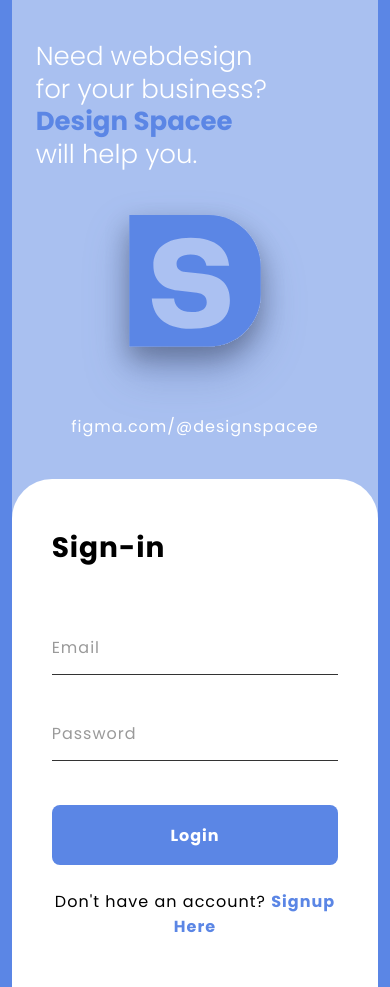
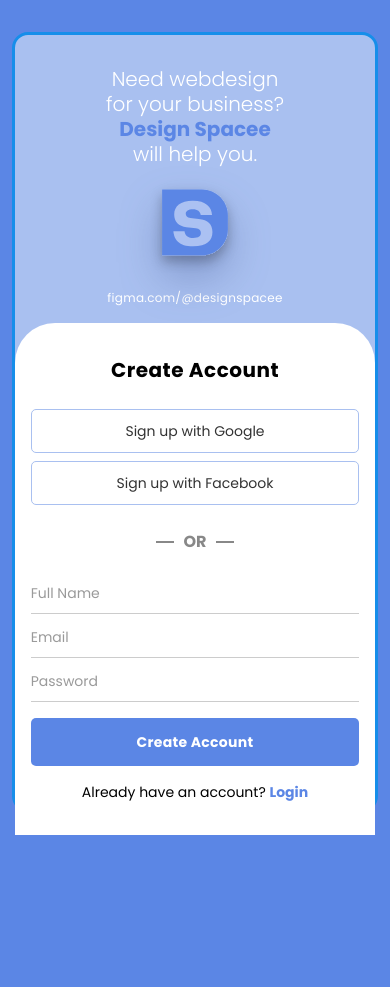
Before and after one commit to luisnarcisodh/APPDEV1, a React (Vite) app in the folder F_L04_ReactJsStylingFigmaConversion/: page / in a window 390 px wide. After the commit the page ends 844 px from the top, so only its background shows below. Built offline with nearby package versions, Linux system fonts and the light colour scheme.

Commit message:
Implement responsive layouts for Login and Sign Up screens

```diff
--- a/F_L04_ReactJsStylingFigmaConversion/src/App.jsx
+++ b/F_L04_ReactJsStylingFigmaConversion/src/App.jsx
@@ -1,7 +1,7 @@
-import Login from "./components/Login";
+import Signup from "./components/Signup";
 
 function App() {
-    return <Login />;
+    return <Signup />;
 }
 
 export default App;
--- a/F_L04_ReactJsStylingFigmaConversion/src/components/Login.module.css
+++ b/F_L04_ReactJsStylingFigmaConversion/src/components/Login.module.css
@@ -1,16 +1,24 @@
+/* ========================================
+   LOGIN CONTAINER
+======================================== */
 .login {
     display: flex;
     width: 86vw;
+    max-width: 1200px;
     height: 82vh;
     min-height: 600px;
-    background: #a9c0f0;
+    max-height: 780px;
+    background: var(--color-left-panel);
     overflow: hidden;
 }
 
-/* ---------- Left panel ---------- */
+/* ========================================
+   LEFT PANEL (BRANDING)
+======================================== */
 .left {
     width: 34%;
-    padding: 12vh 60px 36px;
+    flex-shrink: 0;
+    padding: clamp(40px, 8vh, 80px) 48px var(--spacing-lg);
     display: flex;
     flex-direction: column;
     align-items: center;
@@ -18,104 +26,114 @@
 
 .tagline {
     align-self: flex-start;
-    font-size: 32px;
-    font-weight: 300;
+    font-size: clamp(24px, 2.2vw, var(--font-size-tagline));
+    font-weight: var(--font-weight-light);
     line-height: 1.25;
-    color: #fff;
+    color: var(--color-text-light);
 }
 
 .tagline strong {
-    font-weight: 700;
-    color: #5b86e5;
+    font-weight: var(--font-weight-bold);
+    color: var(--color-primary);
 }
 
 .logo {
-    height: 30vh;
-    max-height: 304px;
+    height: 28vh;
+    max-height: 280px;
     width: auto;
+    object-fit: contain;
     margin: auto 0;
-    filter: drop-shadow(0 20px 20px rgba(60, 80, 140, 0.35));
+    filter: drop-shadow(var(--shadow-logo));
 }
 
 .link {
-    font-size: 16px;
+    font-size: var(--font-size-base);
     letter-spacing: 1px;
-    color: #fff;
+    color: var(--color-text-light);
 }
 
-/* ---------- Right panel ---------- */
+/* ========================================
+   RIGHT PANEL (FORM)
+======================================== */
 .right {
     flex: 1;
+    min-width: 0;
     display: flex;
     align-items: center;
     justify-content: center;
-    background: #fff;
-    border-radius: 60px 0 0 60px;
+    padding: var(--spacing-xl);
+    background: var(--color-panel);
+    border-radius: var(--radius-panel) 0 0 var(--radius-panel);
 }
 
 .form {
-    width: 575px;
-    max-width: 90%;
+    width: 100%;
+    max-width: 440px;
 }
 
 .form h2 {
-    font-size: 28px;
-    font-weight: 700;
+    font-size: var(--font-size-heading);
+    font-weight: var(--font-weight-bold);
     letter-spacing: 1px;
-    margin-bottom: 110px;
+    margin-bottom: clamp(48px, 9vh, 90px);
+    color: var(--color-text);
 }
 
 .form input {
     display: block;
     width: 100%;
-    padding: 18px 0 14px;
-    margin-bottom: 28px;
+    padding: 16px 0 12px;
+    margin-bottom: var(--spacing-md);
     border: none;
-    border-bottom: 1px solid #333;
+    border-bottom: 1px solid var(--color-border);
     outline: none;
+    background: transparent;
     font-family: inherit;
-    font-size: 16px;
+    font-size: var(--font-size-base);
     letter-spacing: 1px;
+    color: var(--color-text);
 }
 
 .form input::placeholder {
-    color: #9a9a9a;
+    color: var(--color-placeholder);
 }
 
 .form input:focus {
-    border-bottom-color: #5b86e5;
+    border-bottom-color: var(--color-primary);
 }
 
 .form button {
     width: 100%;
-    height: 60px;
-    margin-top: 16px;
+    min-height: 52px;
+    height: 56px;
+    margin-top: var(--spacing-sm);
     border: none;
-    border-radius: 8px;
-    background: #5b86e5;
-    color: #fff;
+    border-radius: var(--radius-small);
+    background: var(--color-primary);
+    color: var(--color-text-light);
     font-family: inherit;
-    font-size: 16px;
-    font-weight: 700;
+    font-size: var(--font-size-base);
+    font-weight: var(--font-weight-bold);
     letter-spacing: 1px;
     cursor: pointer;
-    transition: background 0.2s ease;
+    transition: background var(--transition-fast);
 }
 
 .form button:hover {
-    background: #456fd0;
+    background: var(--color-primary-hover);
 }
 
 .signup {
-    margin-top: 24px;
+    margin-top: var(--spacing-md);
     text-align: center;
-    font-size: 16px;
+    font-size: var(--font-size-base);
     letter-spacing: 1px;
+    color: var(--color-text);
 }
 
 .signup a {
-    color: #5b86e5;
-    font-weight: 700;
+    color: var(--color-primary);
+    font-weight: var(--font-weight-bold);
     text-decoration: none;
 }
 
@@ -123,36 +141,127 @@
     text-decoration: underline;
 }
 
-/* ---------- Responsive layout ---------- */
+/* ========================================
+   RESPONSIVE: TABLET LANDSCAPE (769px - 1024px)
+======================================== */
+@media (max-width: 1024px) {
+    .login {
+        width: 90vw;
+        height: 85vh;
+        min-height: 580px;
+    }
+
+    .left {
+        padding: 40px 32px var(--spacing-md);
+    }
+
+    .logo {
+        height: 20vh;
+        max-height: 180px;
+    }
+
+    .form h2 {
+        margin-bottom: var(--spacing-xl);
+    }
+}
+
+/* ========================================
+   RESPONSIVE: MOBILE & TABLET PORTRAIT (<= 768px)
+======================================== */
 @media (max-width: 768px) {
     .login {
-        width: 94vw;
+        width: min(94vw, 500px);
         height: auto;
-        min-height: 90vh;
+        min-height: auto;
         flex-direction: column;
+        overflow: visible;
+        border-radius: var(--radius-medium);
     }
 
     .left {
         width: 100%;
-        padding: 40px 24px;
+        padding: var(--spacing-lg) var(--spacing-md) var(--spacing-sm);
+        text-align: center;
     }
 
     .tagline {
-        font-size: 26px;
+        align-self: center;
+        text-align: center;
+        font-size: clamp(20px, 4.5vw, 24px);
     }
 
     .logo {
-        height: 180px;
+        height: 100px;
+        max-height: 100px;
         max-width: 80%;
-        margin: 32px 0;
+        margin: var(--spacing-sm) 0;
+    }
+
+    .link {
+        font-size: var(--font-size-small);
     }
 
     .right {
-        padding: 48px 24px;
-        border-radius: 40px 40px 0 0;
+        width: 100%;
+        padding: var(--spacing-xl) var(--spacing-md);
+        border-radius: var(--radius-large) var(--radius-large) 0 0;
+    }
+
+    .form {
+        max-width: 100%;
     }
 
     .form h2 {
-        margin-bottom: 48px;
+        font-size: var(--font-size-heading);
+        margin-bottom: var(--spacing-lg);
+        text-align: center;
+    }
+
+    .form input {
+        padding: 14px 0 10px;
+        margin-bottom: var(--spacing-md);
+    }
+
+    .form button {
+        height: 50px;
+        min-height: 48px;
+        margin-top: var(--spacing-xs);
+    }
+
+    .signup {
+        margin-top: var(--spacing-md);
+        font-size: var(--font-size-small);
     }
 }
+
+/* ========================================
+   RESPONSIVE: NARROW MOBILE (<= 480px)
+======================================== */
+@media (max-width: 480px) {
+    .login {
+        width: 95vw;
+    }
+
+    .left {
+        padding: var(--spacing-md) var(--spacing-sm) var(--spacing-xs);
+    }
+
+    .logo {
+        height: 80px;
+        max-height: 80px;
+        margin: var(--spacing-xs) 0;
+    }
+
+    .right {
+        padding: var(--spacing-lg) var(--spacing-sm);
+    }
+
+    .form h2 {
+        font-size: var(--font-size-medium);
+        margin-bottom: var(--spacing-md);
+    }
+
+    .form button {
+        font-size: var(--font-size-small);
+    }
+}
--- a/F_L04_ReactJsStylingFigmaConversion/src/components/Signup.module.css
+++ b/F_L04_ReactJsStylingFigmaConversion/src/components/Signup.module.css
@@ -4,20 +4,22 @@
 .signup {
     display: flex;
     width: 88vw;
+    max-width: 1200px;
     height: 83vh;
     min-height: 600px;
-    border: 3px solid #168eea;
+    max-height: 780px;
+    border: 3px solid var(--color-signup-border);
     background: var(--color-left-panel);
     overflow: hidden;
 }
 
 /* ========================================
-   LEFT PANEL
+   LEFT PANEL (BRANDING)
 ======================================== */
 .left {
     width: 33.5%;
     flex-shrink: 0;
-    padding: 80px 38px 22px;
+    padding: clamp(40px, 8vh, 80px) 38px var(--spacing-sm);
     display: flex;
     flex-direction: column;
     align-items: center;
@@ -53,7 +55,7 @@
 }
 
 /* ========================================
-   RIGHT PANEL
+   RIGHT PANEL (FORM)
 ======================================== */
 .right {
     flex: 1;
@@ -61,7 +63,7 @@
     display: flex;
     align-items: center;
     justify-content: center;
-    padding: 40px 40px;
+    padding: var(--spacing-xl);
     background: var(--color-panel);
     border-radius: var(--radius-panel) 0 0 var(--radius-panel);
 }
@@ -72,7 +74,7 @@
 }
 
 .form h2 {
-    margin-bottom: 38px;
+    margin-bottom: var(--spacing-lg);
     text-align: left;
     font-size: 24px;
     font-weight: var(--font-weight-bold);
@@ -85,7 +87,7 @@
 ======================================== */
 .socialButtons {
     display: flex;
-    gap: 16px;
+    gap: var(--spacing-sm);
     width: 100%;
 }
 
@@ -93,11 +95,11 @@
     flex: 1;
     min-width: 0;
     min-height: 40px;
-    padding: 8px 10px;
-    border: 1px solid #a9c0f0;
-    border-radius: 5px;
+    padding: var(--spacing-xs) 10px;
+    border: 1px solid var(--color-left-panel);
+    border-radius: var(--radius-xs);
     background: var(--color-panel);
-    color: #333333;
+    color: var(--color-border);
     font-family: var(--font-primary);
     font-size: 11px;
     font-weight: var(--font-weight-regular);
@@ -109,7 +111,7 @@
 }
 
 .socialButton:hover {
-    background: #f1f5ff;
+    background: var(--color-social-hover);
     border-color: var(--color-primary);
 }
 
@@ -121,9 +123,9 @@
     align-items: center;
     justify-content: center;
     gap: 9px;
-    margin: 42px 0 30px;
-    color: #888888;
-    font-size: 16px;
+    margin: var(--spacing-lg) 0 var(--spacing-md);
+    color: var(--color-muted);
+    font-size: var(--font-size-base);
     font-weight: var(--font-weight-bold);
 }
 
@@ -132,7 +134,7 @@
     content: "";
     width: 18px;
     height: 2px;
-    background: #888888;
+    background: var(--color-muted);
 }
 
 /* ========================================
@@ -148,17 +150,17 @@
     height: 48px;
     padding: 12px 0 8px;
     border: none;
-    border-bottom: 1px solid #cccccc;
+    border-bottom: 1px solid var(--color-border-light);
     outline: none;
     background: transparent;
     font-family: var(--font-primary);
-    font-size: 14px;
+    font-size: var(--font-size-small);
     color: var(--color-text);
     transition: border-color var(--transition-fast);
 }
 
 .fields input::placeholder {
-    color: #999999;
+    color: var(--color-placeholder);
     opacity: 1;
 }
 
@@ -172,14 +174,14 @@
 .submitButton {
     width: 100%;
     min-height: 44px;
-    margin-top: 22px;
+    margin-top: var(--spacing-md);
     padding: 10px 16px;
     border: none;
-    border-radius: 5px;
+    border-radius: var(--radius-xs);
     background: var(--color-primary);
     color: var(--color-text-light);
     font-family: var(--font-primary);
-    font-size: 14px;
+    font-size: var(--font-size-small);
     font-weight: var(--font-weight-bold);
     letter-spacing: 0.3px;
     cursor: pointer;
@@ -194,7 +196,7 @@
    LOGIN LINK
 ======================================== */
 .loginText {
-    margin-top: 18px;
+    margin-top: var(--spacing-sm);
     text-align: center;
     font-size: 12px;
     color: var(--color-text);
@@ -211,73 +213,119 @@
 }
 
 /* ========================================
-   RESPONSIVE LAYOUT
+   RESPONSIVE: TABLET LANDSCAPE (769px - 1024px)
 ======================================== */
-@media (max-width: 900px) {
+@media (max-width: 1024px) {
     .signup {
-        width: 94vw;
+        width: 90vw;
+        height: 85vh;
+        min-height: 580px;
+    }
+
+    .left {
+        padding: 40px 24px var(--spacing-md);
+    }
+
+    .logo {
+        width: 130px;
+        height: 130px;
+    }
+
+    .divider {
+        margin: var(--spacing-md) 0 var(--spacing-sm);
+    }
+}
+
+/* ========================================
+   RESPONSIVE: MOBILE & TABLET PORTRAIT (<= 768px)
+======================================== */
+@media (max-width: 768px) {
+    .signup {
+        width: min(94vw, 500px);
         height: auto;
-        min-height: 90vh;
+        min-height: auto;
         flex-direction: column;
+        overflow: visible;
+        border-radius: var(--radius-medium);
     }
 
     .left {
         width: 100%;
-        padding: 35px 28px 20px;
+        padding: var(--spacing-lg) var(--spacing-md) var(--spacing-sm);
+        text-align: center;
     }
 
     .tagline {
-        font-size: 24px;
+        align-self: center;
+        text-align: center;
+        font-size: clamp(20px, 4.5vw, 24px);
     }
 
     .logo {
-        width: 110px;
-        height: 110px;
-        margin: 25px 0;
+        width: 90px;
+        height: 90px;
+        margin: var(--spacing-sm) 0;
+    }
+
+    .link {
+        margin-top: 0;
     }
 
     .right {
-        border-radius: 35px 35px 0 0;
-        padding: 45px 28px;
+        width: 100%;
+        border-radius: var(--radius-large) var(--radius-large) 0 0;
+        padding: var(--spacing-xl) var(--spacing-md);
     }
 
     .form {
-        max-width: 420px;
+        max-width: 100%;
     }
 
     .form h2 {
-        margin-bottom: 30px;
+        font-size: var(--font-size-heading);
+        margin-bottom: var(--spacing-md);
+        text-align: center;
     }
 
+    .divider {
+        margin: var(--spacing-md) 0 var(--spacing-sm);
+    }
+
+    .fields input {
+        height: 44px;
+        padding: 10px 0 6px;
+    }
+
+    .submitButton {
+        min-height: 48px;
+        margin-top: var(--spacing-sm);
+    }
+}
+
+/* ========================================
+   RESPONSIVE: NARROW MOBILE (<= 480px)
+======================================== */
+@media (max-width: 480px) {
     .socialButtons {
-        gap: 12px;
+        flex-direction: column;
+        gap: var(--spacing-xs);
     }
 
     .socialButton {
-        font-size: 12px;
+        width: 100%;
+        min-height: 44px;
+        font-size: var(--font-size-small);
     }
 
-    .divider {
-        margin: 30px 0;
-    }
-}
-
-@media (max-width: 380px) {
-    .socialButtons {
-        flex-direction: column;
-        gap: 10px;
-    }
-
-    .socialButton {
-        flex: auto;
-        min-height: 40px;
+    .right {
+        padding: var(--spacing-lg) var(--spacing-sm);
     }
 
     .form h2 {
-        font-size: 22px;
+        font-size: var(--font-size-medium);
     }
 
     .loginText {
-        font-size: 11px;
+        font-size: var(--font-size-small);
     }
 }
--- a/F_L04_ReactJsStylingFigmaConversion/src/components/root.css
+++ b/F_L04_ReactJsStylingFigmaConversion/src/components/root.css
@@ -9,6 +9,10 @@
     --color-text-light: #ffffff;
     --color-placeholder: #9a9a9a;
     --color-border: #333333;
+    --color-border-light: #cccccc;
+    --color-muted: #888888;
+    --color-signup-border: #168eea;
+    --color-social-hover: #f1f5ff;
 
     /* ---------- Font Families ---------- */
     --font-primary: 'Poppins', sans-serif;
@@ -36,6 +40,7 @@
     --spacing-2xl: 60px;
 
     /* ---------- Border Radius ---------- */
+    --radius-xs: 5px;
     --radius-small: 8px;
     --radius-medium: 16px;
     --radius-large: 40px;
--- a/F_L04_ReactJsStylingFigmaConversion/src/index.css
+++ b/F_L04_ReactJsStylingFigmaConversion/src/index.css
@@ -13,6 +13,8 @@
     color: var(--color-text);
     background: var(--color-background);
     min-height: 100vh;
+    min-height: 100dvh;
     display: grid;
     place-items: center;
+    padding: clamp(16px, 3vh, 24px) 0;
 }
```
